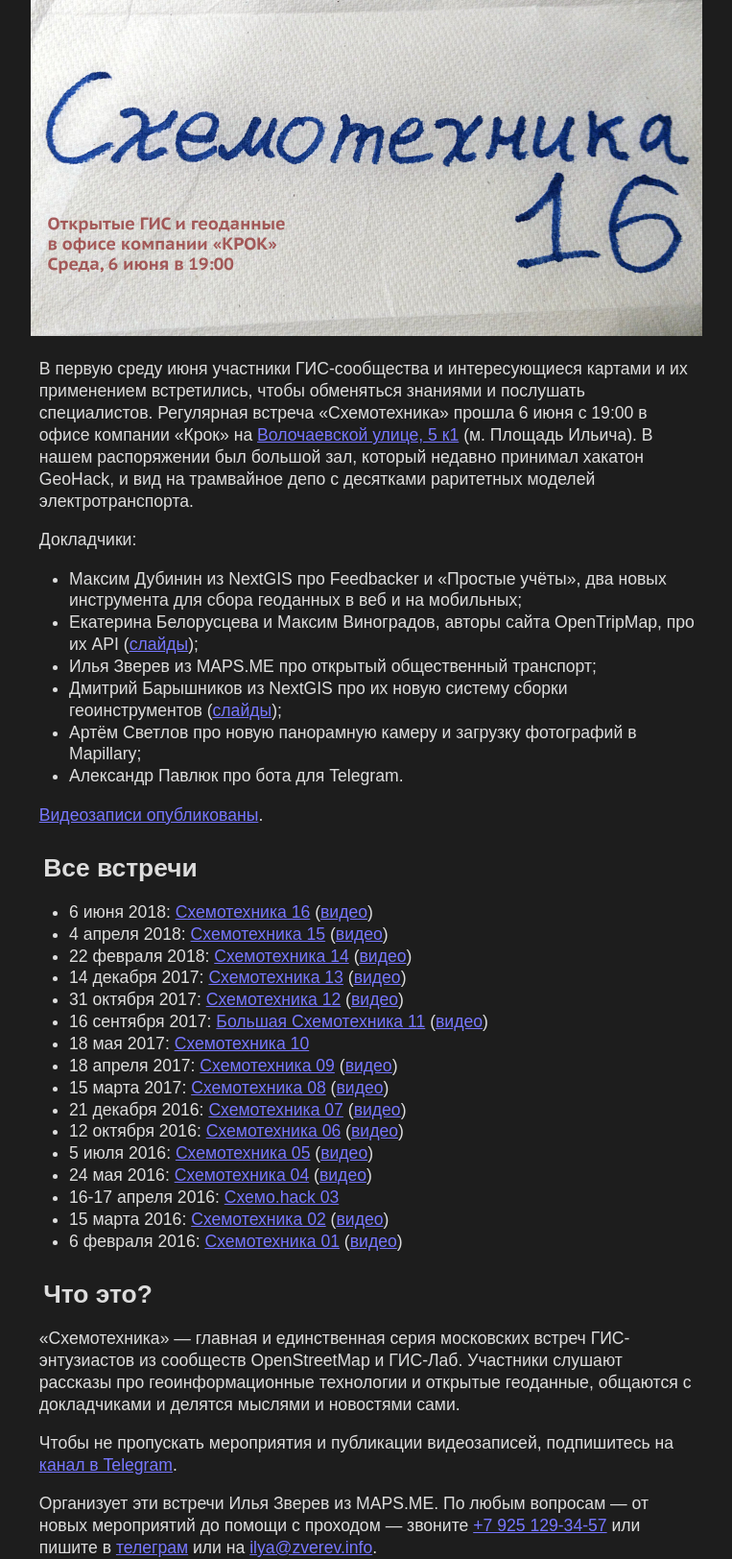
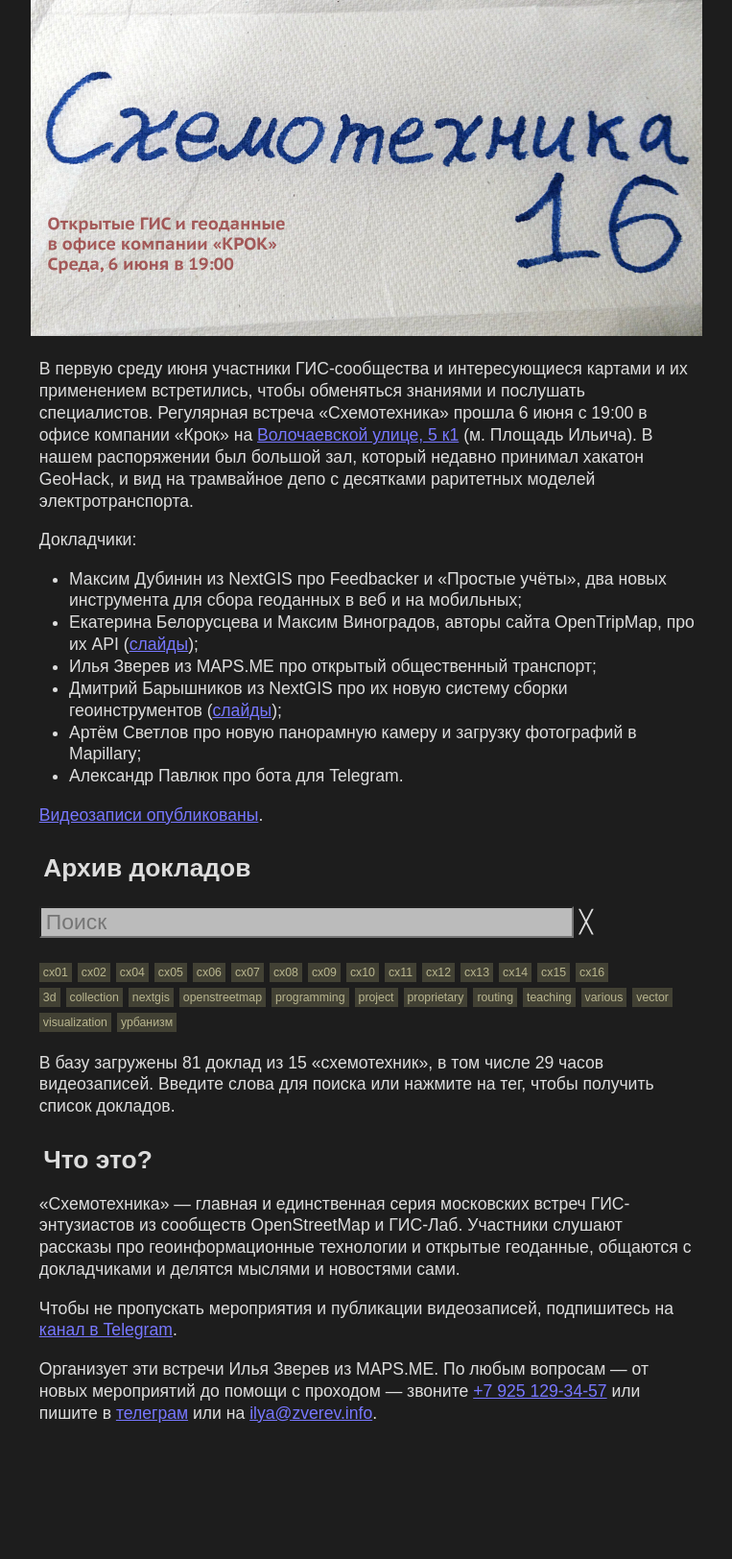
Before and after one commit to Zverik/schemotechnika, a Jekyll site: the page built from index.html, in a window 1280 px wide. Shown: the whole page at 96% size, without its empty margins (258-1021 px from the left). Built offline with Jekyll 4.4.1, drawn with Linux system fonts in a browser that asks for light colours; nearby versions of some CDN libraries; after the commit the page ends 1483 px from its top, so only the background shows below that.

Commit message:
Replace cx list with talk search

```diff
--- a/_includes/talks.html
+++ b/_includes/talks.html
@@ -1,4 +1,4 @@
-<div id="app" v-cloak cxtitle="{{ cx }}" pagetitle="{{ page.title }}">
+<div id="app" v-cloak cxtitle="{{ cxtitle }}" pagetitle="{{ page.title }}">
 {% raw %}
   <div id="search">
     <input @input="filter" v-model="search" placeholder="Поиск" ref="search"> <span class="clearsearch" @click="search = ''; filter()">╳</span>
--- a/index.html
+++ b/index.html
@@ -17,13 +17,9 @@ title: Схемотехника
 {% endunless %}{% endif %}
 {% endfor %}
 
-<h2>Все встречи</h2>
+<h2>Архив докладов</h2>
 
-<ul>
-{% for post in site.posts %}
-<li>{{ post.evdate }}: <a href="{{ post.url }}">{{ post.title }}</a>{% if post.youtube %} (<a href="https://www.youtube.com/playlist?list={{ post.youtube }}">видео</a>){% endif %}</li>
-{% endfor %}
-</ul>
+{% include talks.html %}
 
 <h2>Что это?</h2>
 
--- a/talks.js
+++ b/talks.js
@@ -296,7 +296,8 @@ var app = new Vue({
       this.updateFromHash();
 
     // When the page is rendered, focus the textfield.
-    this.$refs.search.focus();
+    if (this.dedicatedPage)
+      this.$refs.search.focus();
 
     // Listen to location hash changes.
     window.addEventListener('hashchange', this.updateFromHash);
```
